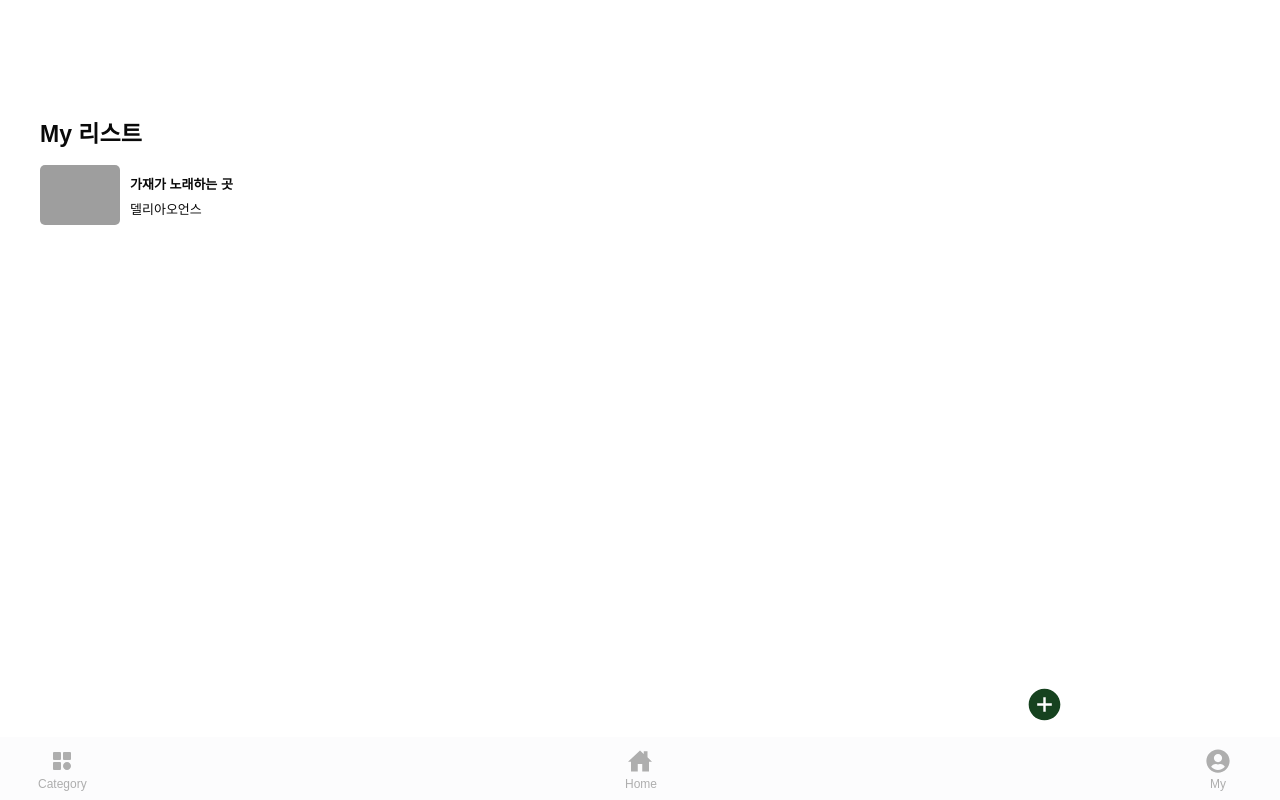
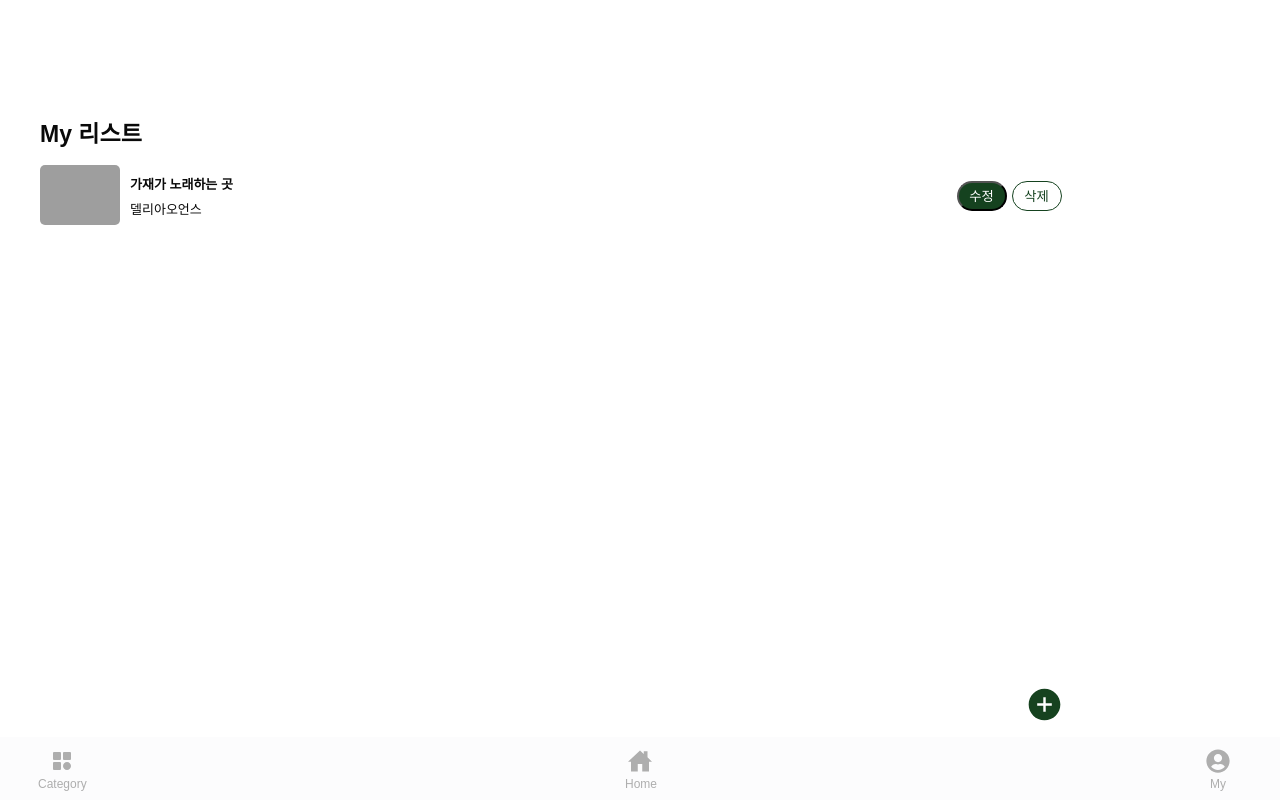
Before and after one commit to kathy0917/surround-app, a React (Create React App) app: page /my in a window 1280 px wide. Built offline with nearby package versions, Linux system fonts and the light colour scheme; grey boxes are pictures that could not be loaded.

Commit message:
[style] my 페이지 - mylist 스타일 추가

```diff
--- /dev/null
+++ b/src/entities/DeleteBtn/DeleteBtn.tsx
@@ -0,0 +1,9 @@
+import * as S from './styles';
+
+export default function DeleteBtn() {
+  return (
+    <>
+      <S.DeleteBtn>삭제</S.DeleteBtn>
+    </>
+  );
+}
--- /dev/null
+++ b/src/entities/DeleteBtn/styles.ts
@@ -0,0 +1,11 @@
+import styled from 'styled-components';
+
+export const DeleteBtn = styled.button`
+  border: 1px solid #15421f;
+  color: #15421f;
+  height: 30px;
+  background-color: #ffffff;
+  border-radius: 18px;
+  font-weight: 500;
+  width: 50px;
+`;
--- /dev/null
+++ b/src/entities/EditBtn/EditBtn.tsx
@@ -0,0 +1,9 @@
+import * as S from './styles';
+
+export default function EditBtn() {
+  return (
+    <>
+      <S.EditBtn>수정</S.EditBtn>
+    </>
+  );
+}
--- /dev/null
+++ b/src/entities/EditBtn/styles.ts
@@ -0,0 +1,11 @@
+import styled from 'styled-components';
+
+export const EditBtn = styled.button`
+  border: 1px solid none;
+  height: 30px;
+  background-color: #15421f;
+  border-radius: 10px;
+  color: white;
+  border-radius: 18px;
+  width: 50px;
+`;
--- a/src/entities/PopularList/PopularList.tsx
+++ b/src/entities/PopularList/PopularList.tsx
@@ -15,9 +15,9 @@ export default function PopularList() {
   return (
     <S.Container>
       <S.Title>실시간 인기 검색</S.Title>
-      {popularList.map((list) => (
+      {popularList.map((list, idx) => (
         <S.Ul>
-          <S.Li>
+          <S.Li key={idx}>
             <S.BookImg src={list.img} />
             <S.BookTitle>{list.title}</S.BookTitle>
             <S.PlayBtn />
--- a/src/entities/index.ts
+++ b/src/entities/index.ts
@@ -3,3 +3,5 @@ export { default as Navbar } from './Navbar/Navbar';
 export { default as PopularList } from './PopularList/PopularList';
 export { default as RecommendMusic } from './RecommendMusic/RecommendMusic';
 export { default as SearchBar } from './SearchBar/SearchBar';
+export { default as DeleteBtn } from './DeleteBtn/DeleteBtn';
+export { default as EditBtn } from './EditBtn/EditBtn';
--- a/src/pages/My/My.tsx
+++ b/src/pages/My/My.tsx
@@ -1,3 +1,5 @@
+import { EditBtn } from '../../entities/index';
+import { DeleteBtn } from '../../entities/index';
 import { BookInfo } from '../../entities/index';
 import * as S from './styles';
 
@@ -5,7 +7,15 @@ export default function My() {
   return (
     <S.Container>
       <S.Title>My 리스트</S.Title>
-      <BookInfo />
+      <S.Column>
+        <S.Row>
+          <BookInfo />
+          <S.BtnRow>
+            <EditBtn />
+            <DeleteBtn />
+          </S.BtnRow>
+        </S.Row>
+      </S.Column>
       <S.AddBtn />
     </S.Container>
   );
--- a/src/pages/My/styles.ts
+++ b/src/pages/My/styles.ts
@@ -15,6 +15,26 @@ export const Title = styled.h1`
   font-size: 23px;
 `;
 
+export const Column = styled.div`
+  width: inherit;
+  height: inherit;
+  overflow: auto;
+`;
+
+export const Row = styled.div`
+  display: flex;
+  flex-direction: row;
+  justify-content: space-between;
+`;
+
+export const BtnRow = styled.div`
+  display: flex;
+  flex-direction: row;
+  justify-content: space-around;
+  width: 110px;
+  align-items: center;
+`;
+
 export const AddBtn = styled(IoAddCircleSharp)`
   position: absolute;
   font-size: 39px;
```
